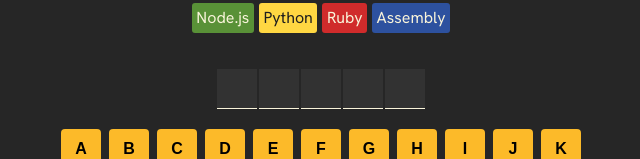
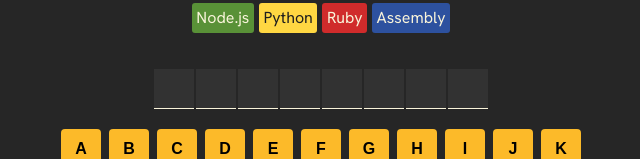
Before and after one commit to shivamK085/Assembly-Endgame, a React (Vite) app: page / in a window 1280 px wide. Shown: the part 274-433 px from the top of the page, without its empty margins (319-959 px from the left). Built offline with nearby package versions, Linux system fonts and the light colour scheme.

Commit message:
getRandomWord

```diff
--- a/App.jsx
+++ b/App.jsx
@@ -1,12 +1,12 @@
 import React from "react"
 import { languages } from "./languages"
 import clsx from "clsx"
-import { getFarewellText } from "./utils"
+import { getFarewellText, getRandomWord } from "./utils"
 
 export default function Hangman() {
 
     // State values
-    const [currentWord, setCurrentWord] = React.useState("react")
+    const [currentWord, setCurrentWord] = React.useState(getRandomWord)
     const [guessedLetters, setGuessedLetters] = React.useState([])
 
     // Derived values
@@ -19,6 +19,8 @@
     const lastGuess = guessedLetters[guessedLetters.length - 1]
 
     const isLastGuessIncorrect = lastGuess && !currentWord.includes(lastGuess)
+
+    console.log(currentWord)
 
 
 
--- a/utils.js
+++ b/utils.js
@@ -1,3 +1,12 @@
+import { words } from "./words"
+
+export function getRandomWord(){
+    const randomIndex = Math.floor(Math.random() * words.length)
+    return words[randomIndex]
+}
+
+
+
 export function getFarewellText(language) {
     const options = [
         `Farewell, ${language}`,
--- /dev/null
+++ b/words.js
@@ -0,0 +1,484 @@
+export const words = [
+  "about",
+  "account",
+  "across",
+  "addition",
+  "after",
+  "again",
+  "against",
+  "agreement",
+  "almost",
+  "among",
+  "amount",
+  "amusement",
+  "angle",
+  "angry",
+  "animal",
+  "answer",
+  "apparatus",
+  "apple",
+  "approval",
+  "argument",
+  "attack",
+  "attempt",
+  "attention",
+  "authority",
+  "automatic",
+  "awake",
+  "balance",
+  "basin",
+  "basket",
+  "beautiful",
+  "because",
+  "before",
+  "behaviour",
+  "belief",
+  "berry",
+  "between",
+  "birth",
+  "bitter",
+  "black",
+  "blade",
+  "blood",
+  "board",
+  "boiling",
+  "bottle",
+  "brain",
+  "brake",
+  "branch",
+  "brass",
+  "bread",
+  "breath",
+  "brick",
+  "bridge",
+  "bright",
+  "broken",
+  "brother",
+  "brown",
+  "brush",
+  "bucket",
+  "building",
+  "burst",
+  "business",
+  "butter",
+  "button",
+  "camera",
+  "canvas",
+  "carriage",
+  "cause",
+  "certain",
+  "chain",
+  "chalk",
+  "chance",
+  "change",
+  "cheap",
+  "cheese",
+  "chemical",
+  "chest",
+  "chief",
+  "church",
+  "circle",
+  "clean",
+  "clear",
+  "clock",
+  "cloth",
+  "cloud",
+  "collar",
+  "colour",
+  "comfort",
+  "committee",
+  "common",
+  "company",
+  "complete",
+  "complex",
+  "condition",
+  "conscious",
+  "control",
+  "copper",
+  "cotton",
+  "cough",
+  "country",
+  "cover",
+  "crack",
+  "credit",
+  "crime",
+  "cruel",
+  "crush",
+  "current",
+  "curtain",
+  "curve",
+  "cushion",
+  "damage",
+  "danger",
+  "daughter",
+  "death",
+  "decision",
+  "degree",
+  "delicate",
+  "dependent",
+  "design",
+  "desire",
+  "detail",
+  "different",
+  "digestion",
+  "direction",
+  "dirty",
+  "discovery",
+  "disease",
+  "disgust",
+  "distance",
+  "division",
+  "doubt",
+  "drain",
+  "drawer",
+  "dress",
+  "drink",
+  "driving",
+  "early",
+  "earth",
+  "education",
+  "effect",
+  "elastic",
+  "electric",
+  "engine",
+  "enough",
+  "equal",
+  "error",
+  "event",
+  "every",
+  "example",
+  "exchange",
+  "existence",
+  "expansion",
+  "expert",
+  "false",
+  "family",
+  "father",
+  "feather",
+  "feeble",
+  "feeling",
+  "female",
+  "fertile",
+  "fiction",
+  "field",
+  "fight",
+  "finger",
+  "first",
+  "fixed",
+  "flame",
+  "flight",
+  "floor",
+  "flower",
+  "foolish",
+  "force",
+  "forward",
+  "frame",
+  "frequent",
+  "friend",
+  "front",
+  "fruit",
+  "future",
+  "garden",
+  "general",
+  "glass",
+  "glove",
+  "grain",
+  "grass",
+  "great",
+  "green",
+  "group",
+  "growth",
+  "guide",
+  "hammer",
+  "hanging",
+  "happy",
+  "harbour",
+  "harmony",
+  "healthy",
+  "hearing",
+  "heart",
+  "history",
+  "hollow",
+  "horse",
+  "hospital",
+  "house",
+  "humour",
+  "important",
+  "impulse",
+  "increase",
+  "industry",
+  "insect",
+  "insurance",
+  "interest",
+  "invention",
+  "island",
+  "jelly",
+  "jewel",
+  "journey",
+  "judge",
+  "kettle",
+  "knife",
+  "knowledge",
+  "language",
+  "laugh",
+  "learning",
+  "leather",
+  "letter",
+  "level",
+  "library",
+  "light",
+  "limit",
+  "linen",
+  "liquid",
+  "little",
+  "living",
+  "loose",
+  "machine",
+  "manager",
+  "market",
+  "married",
+  "match",
+  "material",
+  "measure",
+  "medical",
+  "meeting",
+  "memory",
+  "metal",
+  "middle",
+  "military",
+  "minute",
+  "mixed",
+  "money",
+  "monkey",
+  "month",
+  "morning",
+  "mother",
+  "motion",
+  "mountain",
+  "mouth",
+  "muscle",
+  "music",
+  "narrow",
+  "nation",
+  "natural",
+  "necessary",
+  "needle",
+  "nerve",
+  "night",
+  "noise",
+  "normal",
+  "north",
+  "number",
+  "offer",
+  "office",
+  "operation",
+  "opinion",
+  "opposite",
+  "orange",
+  "order",
+  "ornament",
+  "other",
+  "owner",
+  "paint",
+  "paper",
+  "parallel",
+  "parcel",
+  "paste",
+  "payment",
+  "peace",
+  "pencil",
+  "person",
+  "physical",
+  "picture",
+  "place",
+  "plane",
+  "plant",
+  "plate",
+  "please",
+  "pleasure",
+  "plough",
+  "pocket",
+  "point",
+  "poison",
+  "polish",
+  "political",
+  "porter",
+  "position",
+  "possible",
+  "potato",
+  "powder",
+  "power",
+  "present",
+  "price",
+  "print",
+  "prison",
+  "private",
+  "probable",
+  "process",
+  "produce",
+  "profit",
+  "property",
+  "prose",
+  "protest",
+  "public",
+  "purpose",
+  "quality",
+  "question",
+  "quick",
+  "quiet",
+  "quite",
+  "range",
+  "reaction",
+  "reading",
+  "ready",
+  "reason",
+  "receipt",
+  "record",
+  "regret",
+  "regular",
+  "relation",
+  "religion",
+  "request",
+  "respect",
+  "reward",
+  "rhythm",
+  "right",
+  "river",
+  "rough",
+  "round",
+  "scale",
+  "school",
+  "science",
+  "scissors",
+  "screw",
+  "second",
+  "secret",
+  "secretary",
+  "selection",
+  "sense",
+  "separate",
+  "serious",
+  "servant",
+  "shade",
+  "shake",
+  "shame",
+  "sharp",
+  "sheep",
+  "shelf",
+  "shirt",
+  "shock",
+  "short",
+  "silver",
+  "simple",
+  "sister",
+  "skirt",
+  "sleep",
+  "slope",
+  "small",
+  "smash",
+  "smell",
+  "smile",
+  "smoke",
+  "smooth",
+  "snake",
+  "sneeze",
+  "society",
+  "solid",
+  "sound",
+  "south",
+  "space",
+  "spade",
+  "special",
+  "sponge",
+  "spoon",
+  "spring",
+  "square",
+  "stage",
+  "stamp",
+  "start",
+  "statement",
+  "station",
+  "steam",
+  "steel",
+  "stick",
+  "sticky",
+  "stiff",
+  "still",
+  "stitch",
+  "stocking",
+  "stomach",
+  "stone",
+  "store",
+  "story",
+  "straight",
+  "strange",
+  "street",
+  "stretch",
+  "strong",
+  "structure",
+  "substance",
+  "sudden",
+  "sugar",
+  "summer",
+  "support",
+  "surprise",
+  "sweet",
+  "system",
+  "table",
+  "taste",
+  "teaching",
+  "tendency",
+  "theory",
+  "there",
+  "thick",
+  "thing",
+  "thought",
+  "thread",
+  "throat",
+  "through",
+  "through",
+  "thumb",
+  "thunder",
+  "ticket",
+  "tight",
+  "tired",
+  "together",
+  "tomorrow",
+  "tongue",
+  "tooth",
+  "touch",
+  "trade",
+  "train",
+  "transport",
+  "trick",
+  "trouble",
+  "trousers",
+  "twist",
+  "umbrella",
+  "under",
+  "value",
+  "verse",
+  "vessel",
+  "violent",
+  "voice",
+  "waiting",
+  "waste",
+  "watch",
+  "water",
+  "weather",
+  "weight",
+  "wheel",
+  "where",
+  "while",
+  "whistle",
+  "white",
+  "window",
+  "winter",
+  "woman",
+  "wound",
+  "writing",
+  "wrong",
+  "yellow",
+  "yesterday",
+  "young"
+];
```
